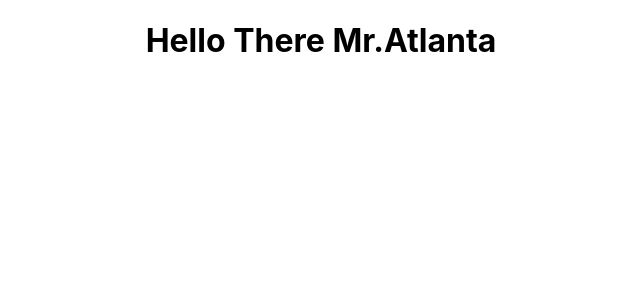
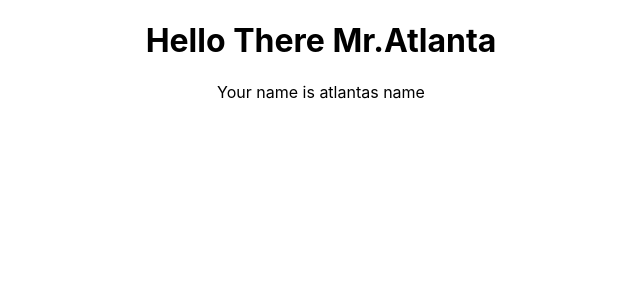
Before and after one commit to apinanyogaratnam/random-word-generator, a React (Create React App) app: page / in a window 1280 px wide. Shown: the top 300 px of the page, without its empty margins (319-959 px from the left). Built offline with nearby package versions, Linux system fonts and the light colour scheme.

Commit message:
added name

```diff
--- a/src/App.js
+++ b/src/App.js
@@ -3,10 +3,12 @@ import './App.css';
 
 function App() {
   console.log("atlanta");
+  const name = "atlantas name";
 
   return (
     <div className="App">
       <h1>Hello There Mr.Atlanta</h1>
+      <p>Your name is {name}</p>
     </div>
   );
 }
```
